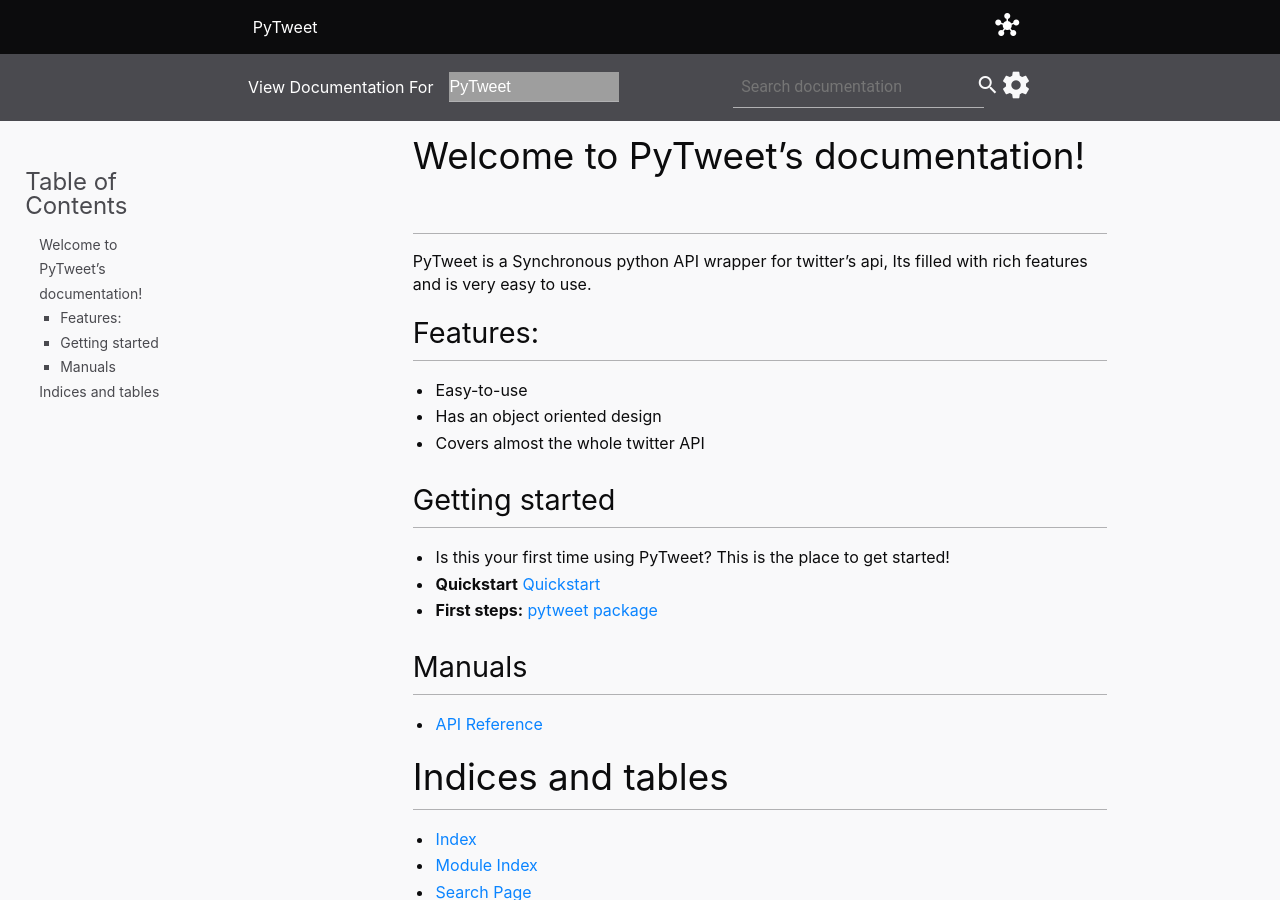
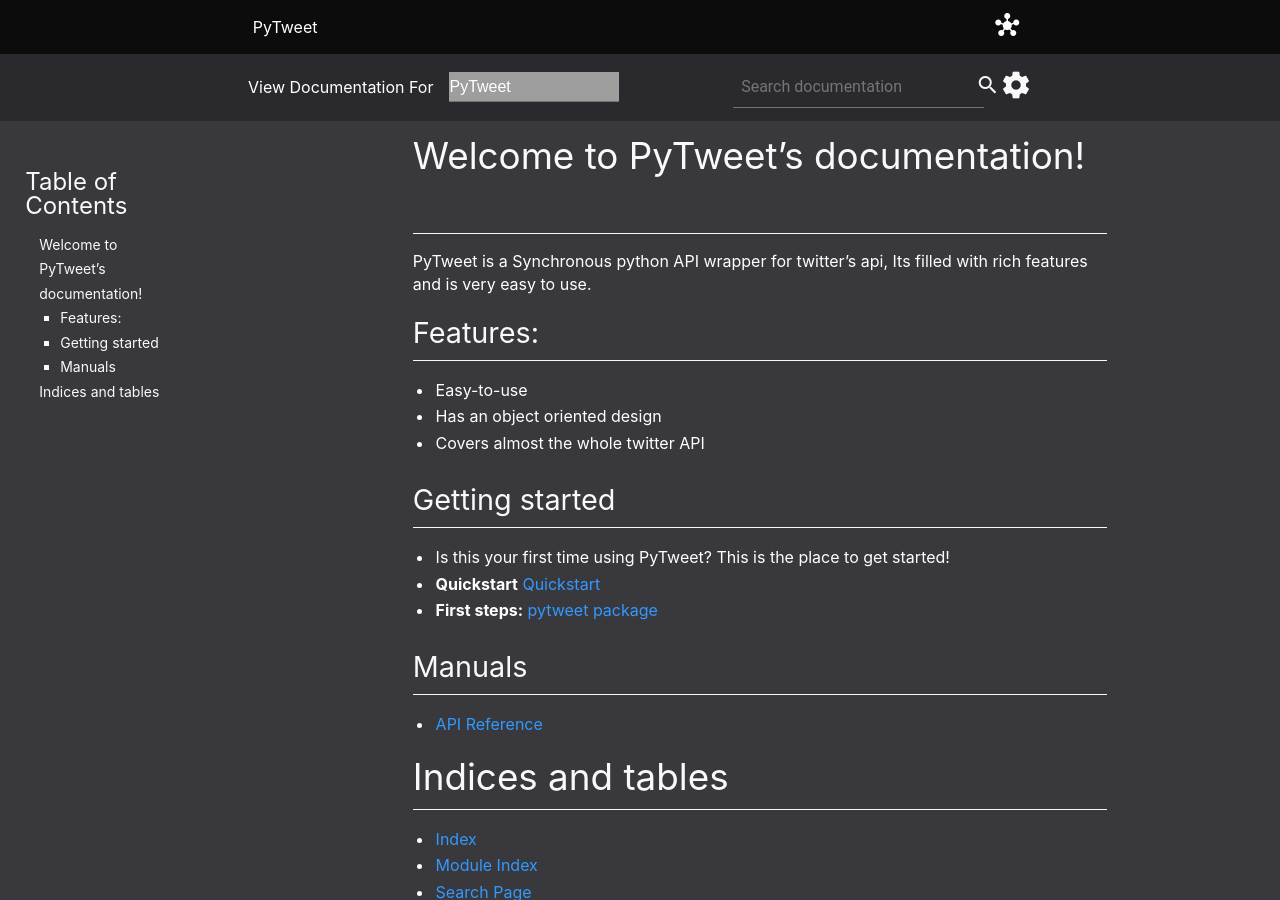
Before and after one commit to PyTweet/PyTweet, a Sphinx documentation site: the page built from docs/index.rst, in a window 1280 px wide and 900 px high. Built offline with Sphinx 7.4.7, drawn with Linux system fonts in a browser that asks for light colours; grey boxes are pictures that could not be loaded.

Commit message:
Turned it into dark (no lightmode).

```diff
--- a/docs/_static/style.css
+++ b/docs/_static/style.css
@@ -96,11 +96,60 @@
   --highlighted-text: rgb(252, 233, 103);
 }
 
-:root[data-font="serif"] {
-  --font-family: 'Georgia', 'Yu Gothic', 'Noto Sans CJK JP Regular', serif;
-}
-
-:root[data-theme="dark"] {
+:root {
+  --main-background: var(--grey-7);
+  --link-text: var(--blue-1);
+  --link-hover-text: var(--blue-2);
+  --main-text: var(--white);
+  --sub-header-background: var(--grey-8);
+  --search-border: var(--grey-5);
+  --nav-background: var(--main-background);
+  --nav-text: var(--grey-1);
+  --nav-hover-text: var(--grey-2);
+  --nav-header-text: var(--white);
+  --footer-text: var(--grey-2);
+  --footer-link: var(--grey-1);
+  --hr-border: var(--grey-1);
+  --main-big-headers-text: var(--grey-1);
+  --main-big-headers-border: var(--grey-1);
+  --main-h5-header-text: var(--grey-4);
+  --main-h6-header-text: var(--grey-5);
+  --main-h4-header-border: var(--grey-2);
+  --header-link: var(--grey-2);
+  --header-link-hover-text: var(--grey-6);
+  --admonition-background: var(--grey-8);
+  --note-background: var(--blue-3);
+  --note-text: var(--white);
+  --warning-background: #d7b600;
+  --warning-text: var(--black);
+  --error-background:  #d70022;
+  --error-text: var(--white);
+  --helpful-background: #008ea4;
+  --helpful-text: var(--white);
+  --codeblock-background: var(--grey-6);
+  --codeblock-border: var(--black);
+  --codeblock-text: var(--grey-1);
+  --inline-code-background: var(--grey-8);
+  --xref-code-background: transparent;
+  --api-entry-background: var(--grey-6);
+  --table-header-background: var(--grey-6);
+  --table-text: var(--grey-1);
+  --table-border: var(--grey-4);
+  --active-toc: var(--grey-6);
+  --scrollbar: rgba(0,0,0,0.5);
+  --scrollbar-hover: rgba(0,0,0,0.7);
+  --rtd-ad-border: var(--grey-6);
+  --rtd-ad-background: var(--grey-5);
+  --rtd-ad-main-text: var(--grey-2);
+  --rtd-ad-small-text: var(--grey-1);
+  --attribute-table-title: var(--grey-3);
+  --attribute-table-entry-border: var(--grey-5);
+  --attribute-table-entry-text: var(--grey-3);
+  --attribute-table-entry-hover-border: var(--blue-1);
+  --attribute-table-entry-hover-background: var(--grey-6);
+  --attribute-table-entry-hover-text: var(--blue-1);
+  --attribute-table-badge: var(--grey-4);
+  --highlighted-text: rgba(250, 166, 26, 0.2);
   --main-background: var(--grey-7);
   --link-text: var(--blue-1);
   --link-hover-text: var(--blue-2);
@@ -156,15 +205,10 @@
   --highlighted-text: rgba(250, 166, 26, 0.2);
 }
 
-img[src$="snake_dark.svg"]  {
-  display: none;
+:root[data-font="serif"] {
+  --font-family: 'Georgia', 'Yu Gothic', 'Noto Sans CJK JP Regular', serif;
 }
-:root[data-theme="dark"] img[src$="snake.svg"] {
-  display: none;
-}
-:root[data-theme="dark"] img[src$="snake_dark.svg"] {
-  display: inherit;
-}
+
 
 body {
   font-family: var(--font-family);
```
